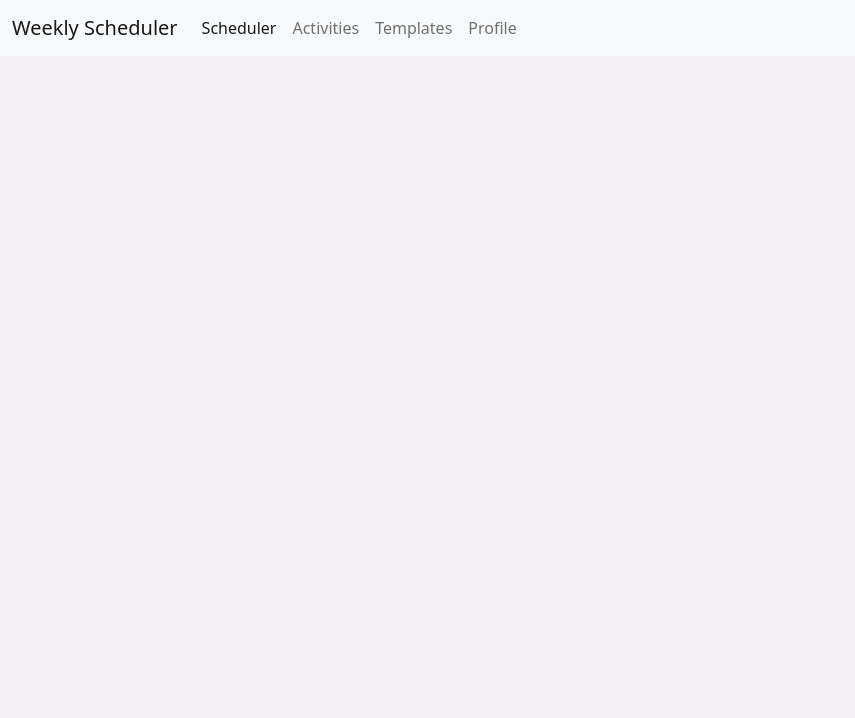
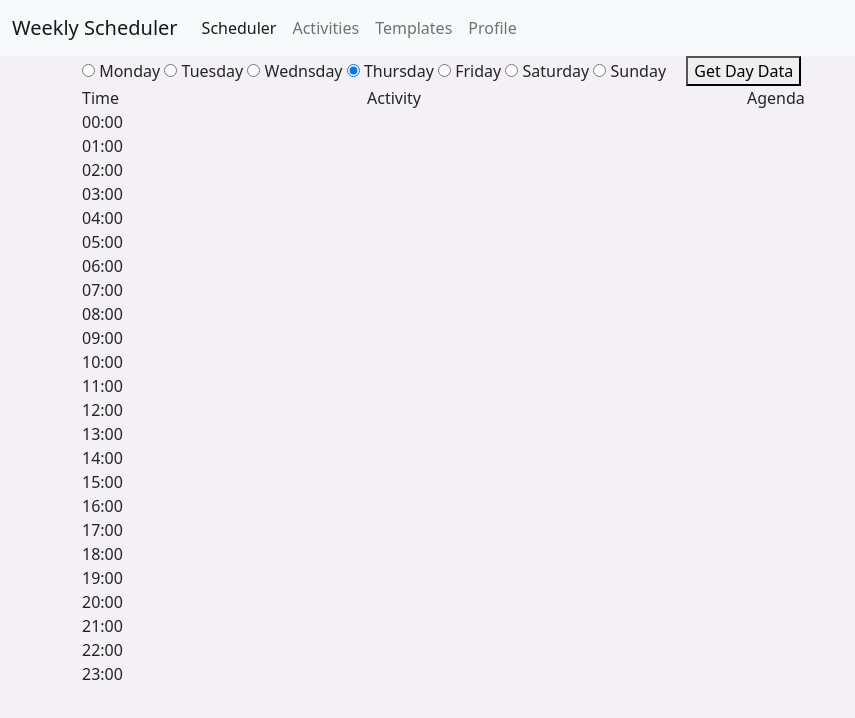
Before and after one commit to SleepyCyborg22/Weekly-Scheduler, a plain HTML site: page index.html in a window 1280 px wide. Shown: the whole page, without its empty margins (0-855 px from the left). Drawn offline with nearby package versions, Linux system fonts and the light colour scheme.

Commit message:
basic structure of scheduler page

```diff
--- a/app.js
+++ b/app.js
@@ -0,0 +1,27 @@
+const weda = ["sunday","monday","tuesday","wednesday","thursday","friday","saturday"];
+
+const da = new Date();
+var dayofweek = weda[da.getDay()];
+
+const rb = document.getElementById(dayofweek);
+rb.checked = true;
+
+console.log(dayofweek);
+
+function getweekday(){
+    const radio = document.getElementsByName("weekday");
+
+    for(let i=0;i<radio.length;i++){
+        if(radio[i].checked){
+            dayofweek = radio[i].value;
+            console.log(dayofweek);
+        }
+    }
+}
+
+const con = document.querySelector("#schedule")
+
+for(let i=0;i<24;i++){
+    if(i<10)con.innerHTML += '<div class="row"><div class="col-3">0' + i + ':00</div><div class="col-4"></div><div class="col-5"></div></div>';
+    else con.innerHTML += '<div class="row"><div class="col-3">' + i + ':00</div><div class="col-4"></div><div class="col-5"></div></div>';
+}
--- a/index.html
+++ b/index.html
@@ -4,7 +4,7 @@
 <head>
     <meta charset="UTF-8">
     <meta http-equiv="X-UA-Compatible" content="IE=edge">
-    <meta name="viewport" content="width=device-width, initial-scale=1.0">
+    <meta value="viewport" content="width=device-width, initial-scale=1.0">
     <title>Weekly Scheduler</title>
     <link href="https://cdn.jsdelivr.net/npm/bootstrap@5.2.0-beta1/dist/css/bootstrap.min.css" rel="stylesheet"
         integrity="sha384-0evHe/X+R7YkIZDRvuzKMRqM+OrBnVFBL6DOitfPri4tjfHxaWutUpFmBp4vmVor" crossorigin="anonymous">
@@ -39,7 +39,31 @@
         </div>
     </nav>
 
+    <div class="container">
+            <input type="radio" id="monday" value="monday" name="weekday">
+            <label for="monday">Monday</label>
+            <input type="radio" id="tuesday" value="tuesday" name="weekday">
+            <label for="tuesday">Tuesday</label>
+            <input type="radio" id="wednsday" value="wednsday" name="weekday">
+            <label for="wednsday">Wednsday</label>
+            <input type="radio" id="thursday" value="thursday" name="weekday">
+            <label for="thursday">Thursday</label>
+            <input type="radio" id="friday" value="friday" name="weekday">
+            <label for="friday">Friday</label>
+            <input type="radio" id="saturday" value="saturday" name="weekday">
+            <label for="saturday">Saturday</label>
+            <input type="radio" id="sunday" value="sunday" name="weekday">
+            <label for="sunday">Sunday</label>
+            <button id="weeksub" onclick="getweekday()">Get Day Data</button>
+    </div>
+    <div class="container" id="schedule">
+        <div class="row">
+            <div class="col-3">Time</div>
+            <div class="col-4">Activity</div>
+            <div class="col-5">Agenda</div>
+        </div>
 
+    </div>
 
 
     <script src="https://cdn.jsdelivr.net/npm/bootstrap@5.2.0-beta1/dist/js/bootstrap.bundle.min.js"
--- a/styles.css
+++ b/styles.css
@@ -1,3 +1,7 @@
 body{
     background-color: #F3F1F5;
 }
+
+#weeksub{
+    margin-left: 1em;
+}
```
